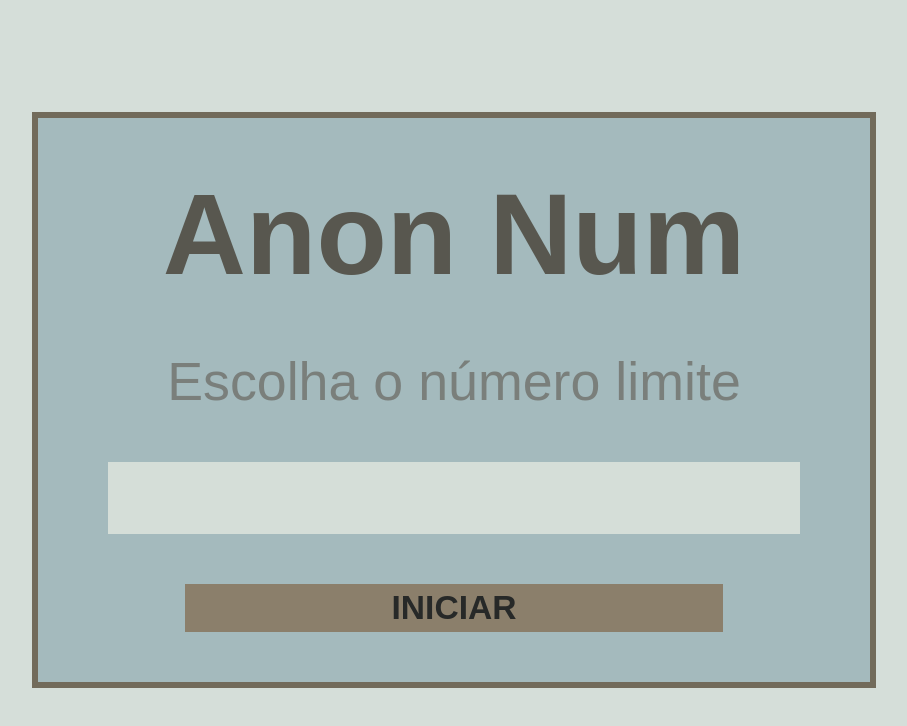
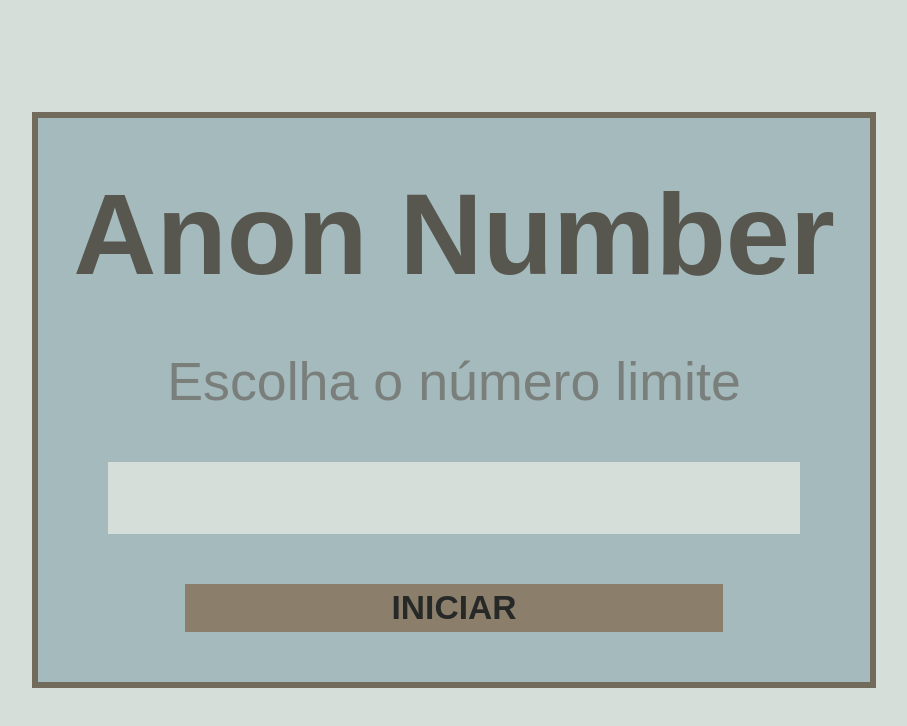
Before and after one commit to z0374/AnonNum, a plain HTML site: page index.html in a window 1280 px wide. Shown: the whole page, without its empty margins (186-1093 px from the left). Drawn offline with Linux system fonts and the light colour scheme.

Commit message:
Update index.html

```diff
--- a/index.html
+++ b/index.html
@@ -125,7 +125,7 @@ function lmpcmp(){
 
 }
 function nj(){
-	mn('Anon Num', 'Escolha o número limite');
+	mn('Anon Number', 'Escolha o número limite');
 	document.getElementById('cmp').removeAttribute('hidden');
 	document.getElementById('in').removeAttribute('hidden');
 	document.getElementById('in').innerHTML =('<button  onclick="nmmxx()">INICIAR</button>');
```
